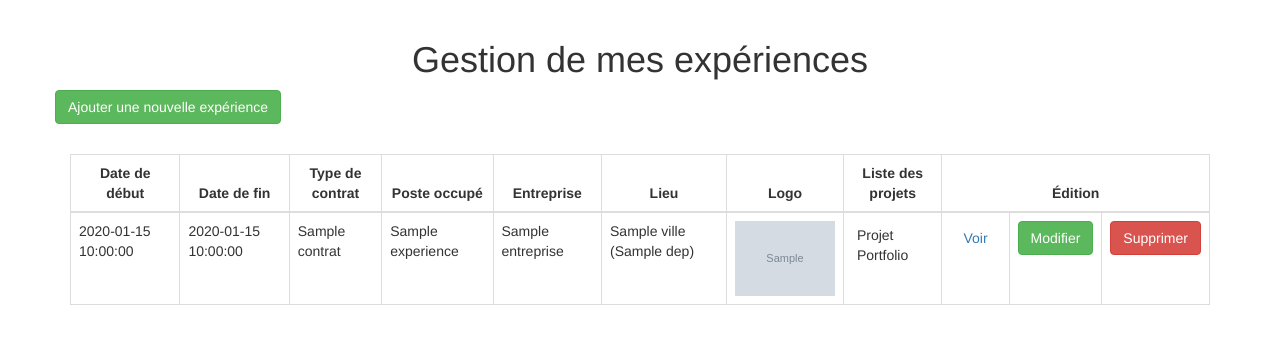
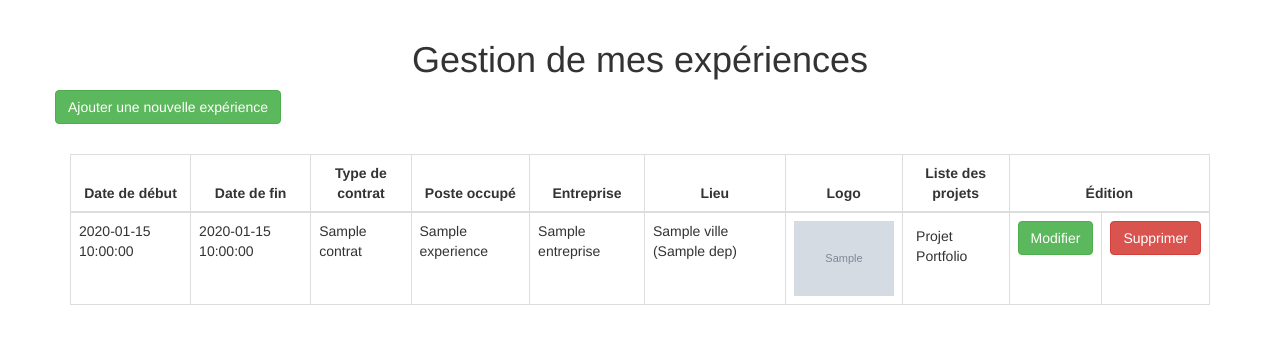
Before and after one commit to elodie-vianai/portfolio-v2, a PHP site: template src/Views/Admin/Experiences/CRUD_experiences.twig in a window 1280 px wide. Shown: the part 151-495 px from the top of the page. Run offline with PHP 8.4, Linux system fonts and the light colour scheme; the template is opened without the code that fills it: most values are stand-ins (such as "Sample title", 1, 10 or a date in 2020); grey boxes marked "Sample" are stand-in pictures; some libraries are stand-ins or nearby versions.

Commit message:
front portfolio

```diff
--- a/src/Views/Admin/Experiences/CRUD_experiences.twig
+++ b/src/Views/Admin/Experiences/CRUD_experiences.twig
@@ -56,9 +56,6 @@
             <ul>
                 <li>Projet Portfolio</li>
             </ul>
-        </td>
-        <td>
-            <a class="btn" href="voir.php">Voir</a>
         </td>
         <td>
             <a class="btn btn-success" href="/admin/gestiondesexperiences/modifier">Modifier</a>
```
